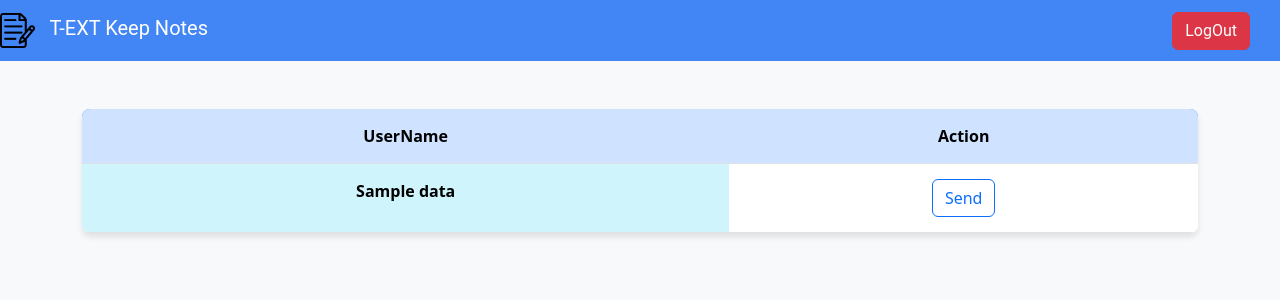
After one commit to Chetan-Belwal/Nest_notes_app, a Node project: template views/shareNotes.hbs in a window 1280 px wide. The commit adds this page. Shown: the top 300 px of the page. Run offline with Node 20 templates, Linux system fonts and the light colour scheme; the template is opened without the code that fills it: most values are stand-ins (such as "Sample title", 1, 10 or a date in 2020); some libraries are stand-ins or nearby versions.

Commit message:
WIP- optimization changes in progress,Application working is complete

```diff
--- a/migrations/2024.01.17T08.15.54.usersnotes.ts
+++ b/migrations/2024.01.17T08.15.54.usersnotes.ts
@@ -8,7 +8,9 @@ export const up = async({context: sequelize}) => {
             references:{
                 model: 'users',
                 key: 'id'
-            }
+            },
+            onDelete:'cascade',
+            onUpdate:'cascade'
         },
         id:{
             type: DataType.INTEGER,
--- a/src/Enviroment/env.service.ts
+++ b/src/Enviroment/env.service.ts
@@ -2,6 +2,7 @@ import { Injectable } from '@nestjs/common';
 import { ConfigService } from '@nestjs/config';
 import { SequelizeModuleOptions, SequelizeOptionsFactory } from '@nestjs/sequelize';
 import { NoteModel } from 'src/database/models/note.model';
+import { SharedNotesModel } from 'src/database/models/shared.notes.model';
 import { UserModel } from 'src/database/models/user.model';
 
 @Injectable()
@@ -51,7 +52,7 @@ export class SequelizeConfigService extends EnvService implements SequelizeOptio
       username: this.username,
       password: this.password,
       database: this.database,
-      models: [UserModel,NoteModel],
+      models: [UserModel,NoteModel,SharedNotesModel],
     };
   }
 }
--- a/src/app.module.ts
+++ b/src/app.module.ts
@@ -9,6 +9,7 @@ import { DatabaseModule } from './database/module/database.module';
 import { EnvService } from './Enviroment/env.service';
 import { AuthModule } from './auth/auth.module';
 import { NotesModule } from './notes/module/notes.module';
+import { NotesSharingService } from './notes/services/notes-sharing.service';
 
 @Module({
   imports: [UsersModule,ConfigModule.forRoot({
--- a/src/auth/auth.module.ts
+++ b/src/auth/auth.module.ts
@@ -3,7 +3,6 @@ import { AuthService } from './services/auth.service';
 import { SequelizeModule } from '@nestjs/sequelize';
 import { UserModel } from 'src/database/models/user.model';
 import { NoteModel } from 'src/database/models/note.model';
-import { SharedNotes } from 'src/database/models/shared.notes.model';
 import { AuthController } from './controller/auth.controller';
 import { PassportModule } from '@nestjs/passport';
 import { LocalStrategy } from './utils/localStrategy';
@@ -12,7 +11,7 @@ import { JwtStrategy } from './utils/jwt.strategy';
 
 @Module({
   imports: [
-    SequelizeModule.forFeature([UserModel, NoteModel, SharedNotes]),
+    SequelizeModule.forFeature([UserModel, NoteModel]),
     PassportModule,
     JwtModule.register({
       secret: 'oksir123',
--- a/src/database/models/base.model.ts
+++ b/src/database/models/base.model.ts
@@ -1,5 +1,6 @@
-import { AutoIncrement, Column, PrimaryKey } from 'sequelize-typescript';
+import { AutoIncrement, Column, HasMany, PrimaryKey } from 'sequelize-typescript';
 import { DatesMappingModel } from './dates.mapping.model';
+import { NoteModel } from './note.model';
 
 export class BaseModel<T> extends DatesMappingModel<T> {
   @AutoIncrement
--- a/src/migrationHandler.ts
+++ b/src/migrationHandler.ts
@@ -3,7 +3,7 @@ import { Sequelize } from 'sequelize';
 import { cwd } from 'node:process';
 
 
-const sequelize = new Sequelize('User', 'root', 'Rubi@123', {
+const sequelize = new Sequelize('User', 'root', '123', {
   dialect: 'mysql',
   host: 'localhost',
 });
--- a/views/notesEditor.hbs
+++ b/views/notesEditor.hbs
@@ -1,3 +1,4 @@
+<!DOCTYPE html>
 <html lang='en'>
 
 <head>
@@ -71,7 +72,7 @@
 
 <body>
   <nav class='navbar navbar-dark'>
-    <a class='navbar-brand' href='TextEditor.html'>
+    <a class='navbar-brand' href='/notes/dashboard'>
       <img src='../Images/tyrannosaurus-rex.png' width='35' height='35' class='d-inline-block align-top' alt='T-REX' />
       T-EXT Keep Notes
     </a>
--- /dev/null
+++ b/views/shareNotes.hbs
@@ -0,0 +1,113 @@
+<!DOCTYPE html>
+<html lang='en'>
+
+<head>
+  <meta charset='UTF-8' />
+  <meta name='viewport' content='width=device-width, initial-scale=1.0' />
+  <title>T-EXT Editor</title>
+  <link href='https://cdn.jsdelivr.net/npm/bootstrap@5.3.2/dist/css/bootstrap.min.css' rel='stylesheet'
+    integrity='sha384-T3c6CoIi6uLrA9TneNEoa7RxnatzjcDSCmG1MXxSR1GAsXEV/Dwwykc2MPK8M2HN' crossorigin='anonymous' />
+ <style>
+    body {
+      background-color: #f8f9fa;
+    }
+
+    .navbar {
+      background-color: #4285f4;
+      color: white;
+      font-family: 'Roboto', sans-serif;
+    }
+
+    .navbar-brand img {
+      margin-right: 10px;
+    }
+
+
+    .table {
+      background-color: #ffffff;
+      /* White background */
+      border-radius:
+        8px;
+      box-shadow: 0 4px 6px rgba(0, 0, 0, 0.1);
+      margin-top: 20px;
+      overflow:
+        hidden;
+    }
+
+    .table th,
+    .table td {
+      text-align: center;
+      padding: 15px;
+      border-bottom: 1px solid #dee2e6;
+    }
+
+    .table-primary {
+      background-color: #4285f4;
+      color: white;
+    }
+
+    .table-info {
+      background-color: #73a5f0;
+      color: white;
+    }
+
+    .table-danger {
+      background-color: #dc3545;
+      color: white;
+    }
+
+
+
+    .btn-logOut {
+      margin-right: 30px;
+    }
+
+    .btn-outline-primary,
+    {
+      border-radius: 4px;
+    }
+  </style>
+</head>
+
+<body>
+    <nav class='navbar navbar-dark'>
+    <a class='navbar-brand' href='/notes/dashboard'>
+      <img src='../../Images/tyrannosaurus-rex.png' width='35' height='35' class='d-inline-block align-top' alt='T-REX'>
+      T-EXT Keep Notes
+    </a>
+   <form id="logOut" action='/auth/log_out' method='get'>
+      <button class='btn btn-danger btn-logOut' form="logOut" > LogOut</button>
+    </form>
+  </nav>
+
+
+  <div class='container mt-5'>
+    <table class='table'>
+      <thead>
+        <tr class='table-primary'>
+          <th scope='col'>UserName</th>
+          <th scope='col'>Action</th>
+        </tr>
+      </thead>
+        {{#each data}}
+      <tbody>
+        <tr>
+          <th scope='row' class='table-info'>{{this.name}}</th>
+          <td>
+            <form action="/notes/save/share/{{this.note_id}}/{{this.user_id}}" method="post">
+            <button class='btn btn-outline-primary'>Send</button>
+            </form/>
+          </td>
+          </tr>
+      </tbody>
+       {{/each}}
+    </table>
+  </div>
+
+
+  <script src='https://cdn.jsdelivr.net/npm/bootstrap@5.3.2/dist/js/bootstrap.bundle.min.js'
+    integrity='sha384-C6RzsynM9kWDrMNeT87bh95OGNyZPhcTNXj1NW7RuBCsyN/o0jlpcV8Qyq46cDfL'
+    crossorigin='anonymous'></script>
+</body>
+
+</html>
--- a/views/signup.hbs
+++ b/views/signup.hbs
@@ -26,7 +26,7 @@
             </div><p id="userFirstName" class="text-danger"></p>
 
             <div class="form-floating mb-3">
-                <input type="text" class="form-control" id="email" placeholder="Email" name="email">
+                <input type="email" class="form-control" id="email" placeholder="Email" name="email">
                 <label for="email">Email</label>
             </div><p id="userEmail" class="text-danger"></p>
 
```
Also changed, not shown: migrations/2024.01.19T14.14.19.pivot.table.shared.notes.ts (+15 -3 lines), src/database/models/note.model.ts (+12 -2 lines), src/database/models/shared.notes.model.ts (+12 -2 lines), src/database/models/user.model.ts (+12 -1 lines), src/notes/controller/notes-sharing.controller.ts (added, +7 -0 lines), src/notes/controller/notes.controller.ts (+64 -14 lines), src/notes/module/notes.module.ts (+5 -2 lines), src/notes/services/notes-sharing.service.ts (added, +42 -0 lines), src/notes/services/notes.service.ts (+222 -12 lines), views/dashBoard.hbs (+97 -3 lines).
